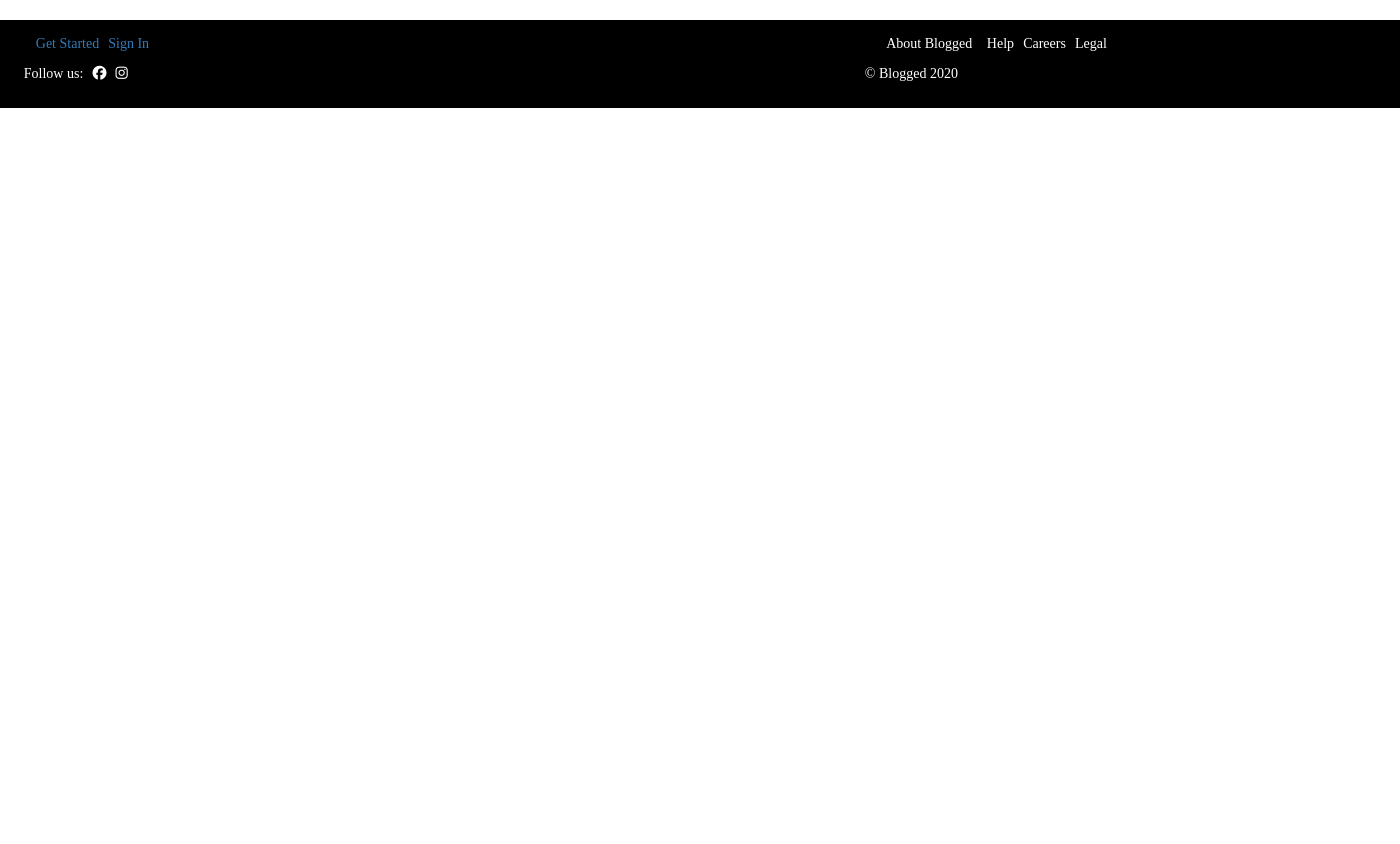
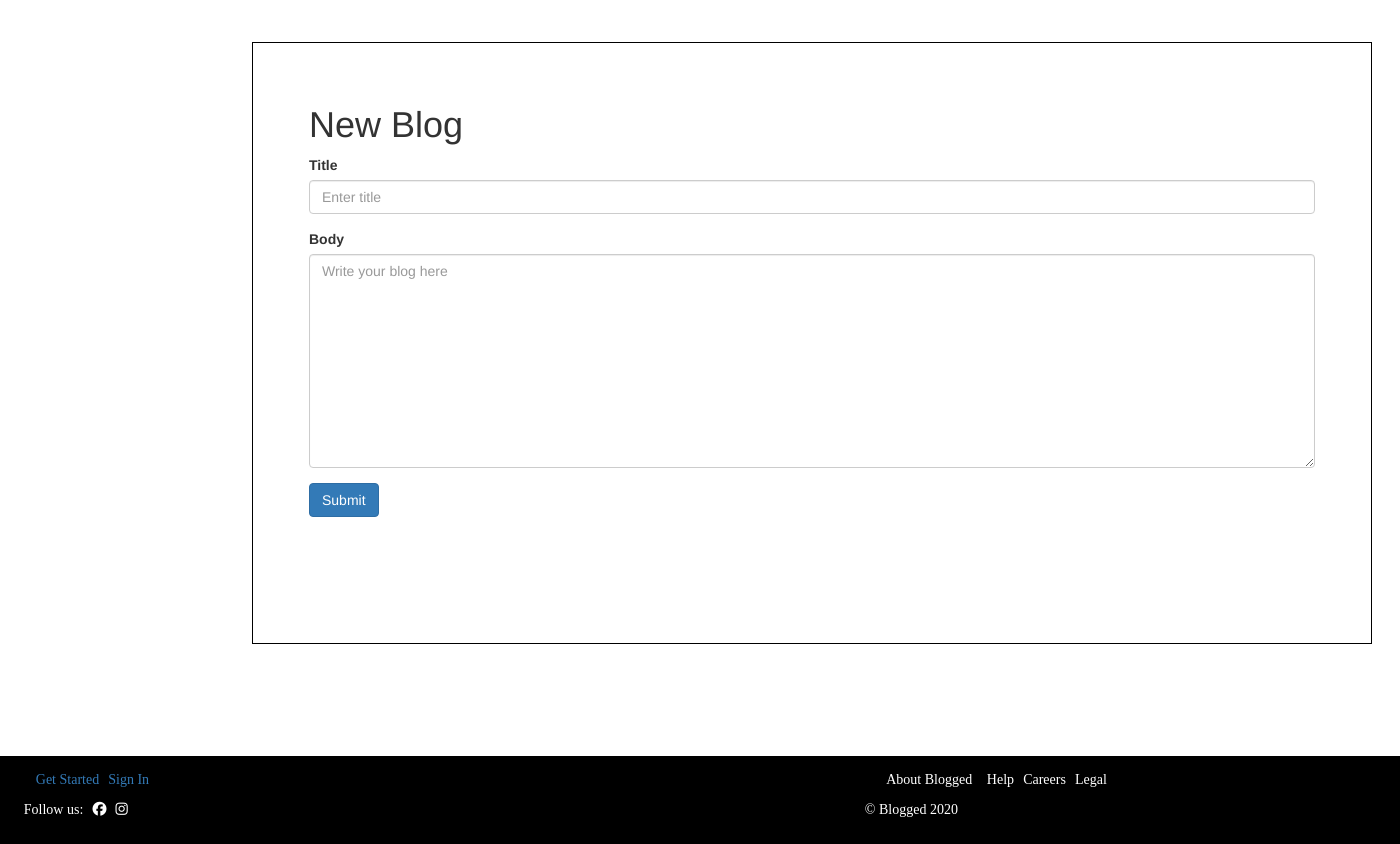
Before and after one commit to vaibhavrkumar/blogged, a PHP site: page /createBlog.php in a window 1400 px wide. Shown: the part 45-889 px from the top of the page. Before the commit the page ends 153 px from the top, so only its background shows below. Run offline with PHP 8.4, Linux system fonts and the light colour scheme; some libraries are stand-ins or nearby versions.

Commit message:
createBlog added!

```diff
--- a/index.php
+++ b/nonuserView/index.php
@@ -13,7 +13,7 @@
   // mysqli_close($conn);
 ?>
 <!-- header -->
-<?php include('header.php');?>
+<?php include('../partials/header.php');?>
 
 <!-- body -->
 <body>
@@ -63,4 +63,4 @@
   </section>
 </body>
  <!-- footer -->
- <?php include('footer.php');?>
+ <?php include('../partials/footer.php');?>
--- a/signIn.php
+++ b/nonuserView/signIn.php
@@ -1,5 +1,5 @@
 <!-- header -->
-<?php include('header.php');?>
+<?php include('../partials/header.php');?>
 
 <!-- body -->
 <body>
@@ -25,4 +25,4 @@
 </body>
 
  <!-- footer -->
- <?php include('footer.php');?>
+ <?php include('../partials/footer.php');?>
--- a/signUp.php
+++ b/nonuserView/signUp.php
@@ -1,5 +1,5 @@
 <!-- header -->
-<?php include('header.php');?>
+<?php include('../partials/header.php');?>
 
 <!-- body -->
 <body>
@@ -26,5 +26,5 @@
     </p>
   </section>
   <!-- footer -->
-  <?php include('footer.php');?>
+  <?php include('../partials/footer.php');?>
 </body>
--- a/header.php
+++ b/partials/header.php
@@ -4,7 +4,7 @@
     <meta http-equiv="X-UA-Compatible" content="IE=edge">
     <meta name="viewport" content="width=device-width, initial-scale=1">
     <title>Blogged</title>
-    <link rel="stylesheet" href="app.css">
+    <link rel="stylesheet" href="../stylesheets/app.css">
     <script src="https://kit.fontawesome.com/f496b41ccf.js" crossorigin="anonymous"></script>
     <link rel="stylesheet" href="https://maxcdn.bootstrapcdn.com/bootstrap/3.4.1/css/bootstrap.min.css">
 </head>
@@ -19,8 +19,8 @@
             <li><a href="#">Trending</a></li>
             </ul>
             <ul class="nav navbar-nav navbar-right">
-            <li><a href="signUp.php"><span class="glyphicon glyphicon-user"></span> Sign Up</a></li>
-            <li><a href="signIn.php"><span class="glyphicon glyphicon-log-in"></span> Login</a></li>
+            <li><a href="../nonuserView/signUp.php"><span class="glyphicon glyphicon-user"></span> Sign Up</a></li>
+            <li><a href="../nonuserView/signIn.php"><span class="glyphicon glyphicon-log-in"></span> Login</a></li>
             </ul>
         </div>
     </nav>
--- a/app.css
+++ b/stylesheets/app.css
@@ -184,3 +184,19 @@ h4:nth-child(2){
  .emailLogin{
     margin-bottom: 44em;
 }
+
+/* Create blog page */
+.blogForm{
+    margin-bottom: 22em;
+}
+
+.createBlogDiv{
+    height: 43em;
+    width: 80em;
+    padding-left: 4em;
+    padding-right: 4em;
+    margin-left: 18em;
+    margin-bottom: 8em;
+    margin-top: 3em;
+    padding-top: 3em;
+}
--- a/userView/createBlog.php
+++ b/userView/createBlog.php
@@ -1,5 +1,20 @@
 <!-- header -->
-<?php include('../header.php');?>
+<?php include('../partials/header.php');?>
 <!-- Body -->
+<div class="createBlogDiv" style="border:1px solid black;">
+    <h1>New Blog</h1>
+    <!-- Bootstrap forms -->
+    <form class="blogForm">
+        <div class="form-group">
+            <label>Title</label>
+            <input type="text" class="form-control" id="blogTitle" placeholder="Enter title">
+        </div>
+        <div class="form-group">
+            <label>Body</label>
+            <textarea class="form-control" id="exampleFormControlTextarea1" rows="10" placeholder="Write your blog here"></textarea>
+        </div>
+        <button type="submit" class="btn btn-primary">Submit</button>
+    </form>
+</div>
 <!-- footer -->
-<?php include('../footer.php');?>
+<?php include('../partials/footer.php');?>
```
Also changed, not shown: nonuserView/email.php (renamed from email.php, +4 -4 lines), nonuserView/login.php (renamed from login.php, +4 -4 lines), nonuserView/._email.php (renamed from ._email.php), nonuserView/._signIn.php (renamed from ._signIn.php), nonuserView/._signUp.php (renamed from ._signUp.php), partials/footer.php (renamed from footer.php), stylesheets/email.css (renamed from email.css), stylesheets/footer.css (renamed from footer.css), stylesheets/index.css (renamed from index.css), stylesheets/signincss.css (renamed from signincss.css).
